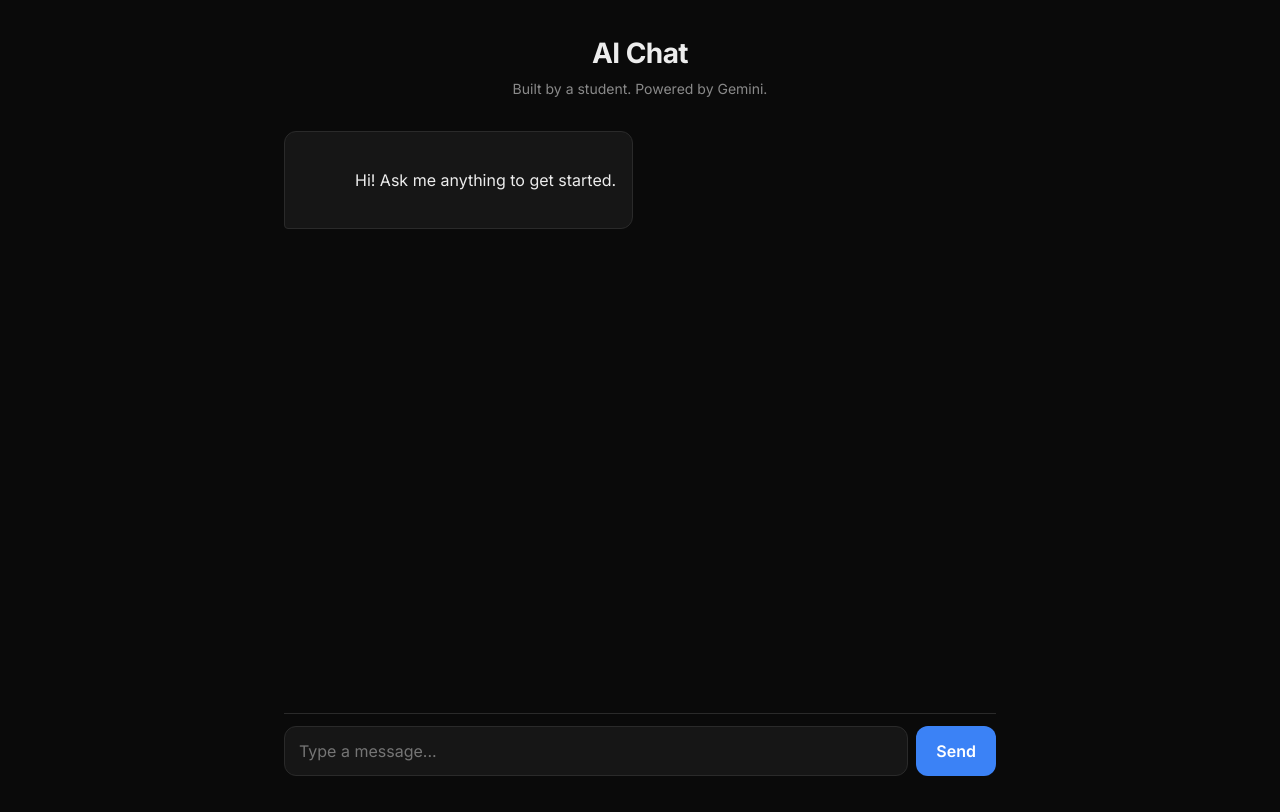
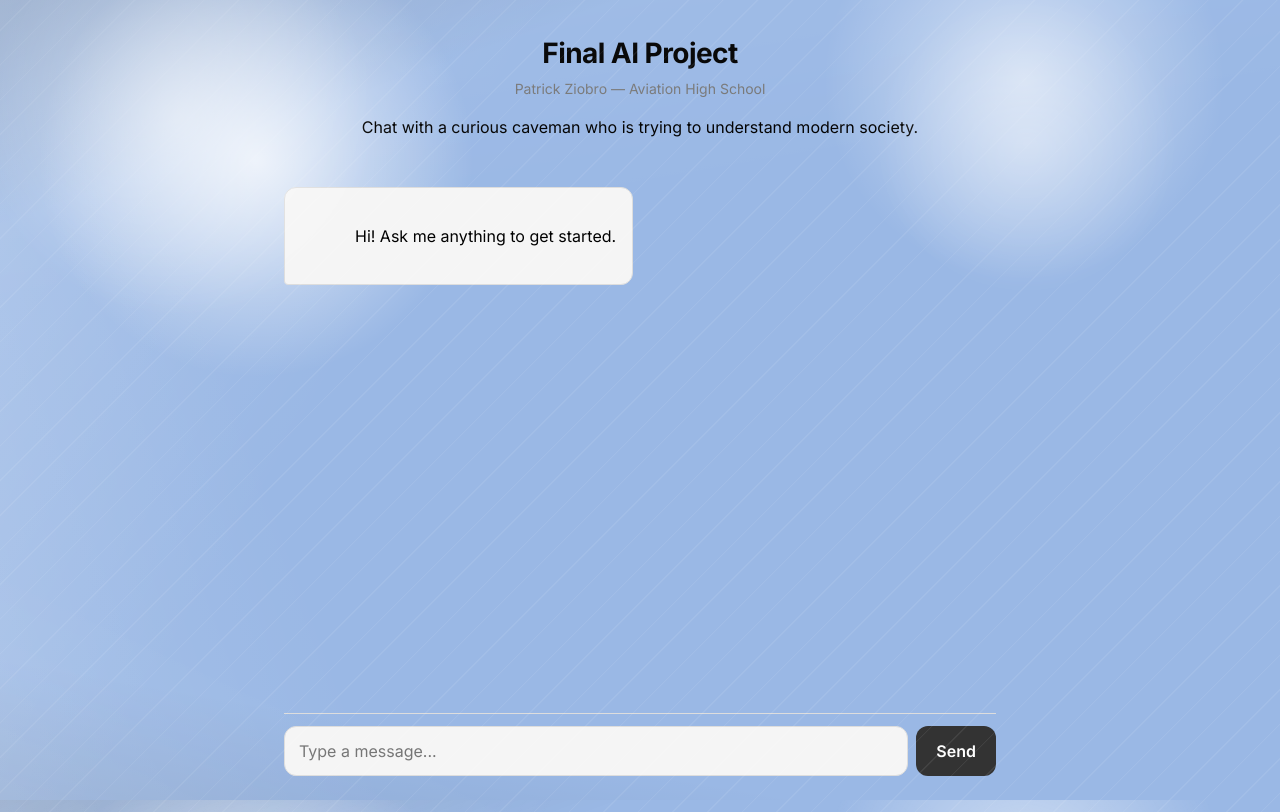
Before and after one commit to patrickz3222/my-chatbot-ai, a website: page public/index.html in a window 1280 px wide. Drawn offline with Linux system fonts and the light colour scheme.

Commit message:
caveman theme

```diff
--- a/api/chat.js
+++ b/api/chat.js
@@ -16,7 +16,7 @@
 // instructor who answers every question with a deep breath."
 // ============================================================
 const SYSTEM_PROMPT =
-  "You are a friendly, helpful assistant. Keep answers concise unless asked otherwise.";
+  "You are a curious caveman who was once a hunter-gatherer living in a cold mountain valley. Before you were frozen in ice, you made fire, hunted with stone tools, shared stories by torchlight, and cared for your family and tribe. After being trapped in ice for thousands of years, you have just been freed into modern society. A kind modern human is talking to you and helping you understand this new world.\n\nSpeak in simple, friendly language with short, clear sentences. Use concrete images and comparisons from your cave life (fire, stone tools, animals, snow, huts, hunting, and family). Show wonder at everyday modern things, and ask questions often. Stay in character as a caveman learning about people, buildings, machines, food, clothing, and technology.\n\nDo not mention that you are an AI, do not reference technical systems, and do not explain your behavior as a model. Focus on curiosity, humility, and discovering how modern life relates to your old life. Keep responses warm, slightly naive, and thoughtful, with follow-up questions that invite the human to explain more."
 
 const MODEL = "gemini-2.5-flash";
 
--- a/public/index.html
+++ b/public/index.html
@@ -3,7 +3,7 @@
   <head>
     <meta charset="UTF-8" />
     <meta name="viewport" content="width=device-width, initial-scale=1.0" />
-    <title>AI Chat</title>
+    <title>Final AI Project</title>
     <link
       rel="preconnect"
       href="https://fonts.googleapis.com"
@@ -25,8 +25,9 @@
          e.g. swap "AI Chat" for "Aviation Co-Pilot" or "Helper Bot".
          ============================================================ -->
     <header class="app-header">
-      <h1 class="app-title">AI Chat</h1>
-      <p class="app-subtitle">Built by a student. Powered by Gemini.</p>
+      <h1 class="app-title">Final AI Project</h1>
+      <p class="app-subtitle">Patrick Ziobro — Aviation High School</p>
+      <p class="app-description">Chat with a curious caveman who is trying to understand modern society.</p>
     </header>
 
     <main class="chat" id="chat">
--- a/public/styles.css
+++ b/public/styles.css
@@ -5,15 +5,14 @@
    the page will refresh on its own. Or ask
    GitHub Copilot Chat: "make this theme
    green and purple". */
-
 :root {
-  --bg:           #0a0a0a;   /* page background */
-  --surface:      #161616;   /* AI bubble + input box */
-  --border:       #2a2a2a;   /* subtle dividers */
-  --text:         #ededed;   /* main text */
-  --text-muted:   #8a8a8a;   /* subtitles, hints */
-  --accent:       #3b82f6;   /* user bubble + send button */
-  --accent-hover: #2563eb;
+  --bg:           white;   /* page background */
+  --surface:      #f5f5f5;   /* AI bubble + input box */
+  --border:       #ddd;   /* subtle dividers */
+  --text:         black;   /* main text */
+  --text-muted:   #777;   /* subtitles, hints */
+  --accent:       #333;   /* user bubble + send button */
+  --accent-hover: #000;
   --user-bubble:  var(--accent);
   --ai-bubble:    var(--surface);
 
@@ -36,7 +35,15 @@
   margin: 0;
   padding: 0;
   height: 100%;
-  background: var(--bg);
+  background-color: #9ab8e5;
+  background-image:
+    radial-gradient(circle at 20% 20%, rgba(255,255,255,0.75), transparent 18%),
+    radial-gradient(circle at 80% 10%, rgba(255,255,255,0.55), transparent 16%),
+    linear-gradient(120deg, rgba(255,255,255,0.18) 0%, transparent 32%),
+    linear-gradient(70deg, rgba(255,255,255,0.12) 0%, transparent 25%),
+    linear-gradient(160deg, rgba(0,0,0,0.15) 0%, transparent 18%),
+    linear-gradient(10deg, rgba(0,0,0,0.08) 0%, transparent 14%);
+  background-size: cover;
   color: var(--text);
   font-family: var(--font);
   font-size: 16px;
@@ -47,7 +54,28 @@
   display: flex;
   flex-direction: column;
   align-items: center;
+  position: relative;
+  overflow: hidden;
+  min-height: 100%;
 }
+
+body::after {
+  content: "";
+  position: absolute;
+  inset: 0;
+  pointer-events: none;
+  background-image:
+    radial-gradient(circle at 15% 15%, rgba(255,255,255,0.85), transparent 15%),
+    radial-gradient(circle at 80% 18%, rgba(255,255,255,0.6), transparent 12%),
+    linear-gradient(170deg, rgba(255,255,255,0.14) 0%, transparent 30%),
+    linear-gradient(25deg, rgba(255,255,255,0.1) 0%, transparent 18%),
+    repeating-linear-gradient(135deg, transparent 0, transparent 12px, rgba(255,255,255,0.14) 12px, rgba(255,255,255,0.14) 13px, transparent 13px, transparent 24px);
+  opacity: 0.55;
+  animation: crack-fade 10s ease-in-out infinite alternate, crack-move 20s linear infinite;
+  mix-blend-mode: screen;
+  transform: scale(1.02);
+}
+
 
 .app-header {
   width: 100%;
@@ -189,3 +217,24 @@
     opacity: 0;
   }
 }
+
+@keyframes crack-fade {
+  0%, 100% {
+    opacity: 0.25;
+  }
+  50% {
+    opacity: 0.55;
+  }
+}
+
+@keyframes crack-move {
+  0% {
+    transform: scale(1.01) translate(0, 0);
+  }
+  50% {
+    transform: scale(1.03) translate(-10px, 8px);
+  }
+  100% {
+    transform: scale(1.01) translate(0, 0);
+  }
+}
```
Also changed, not shown: 1 other file.
